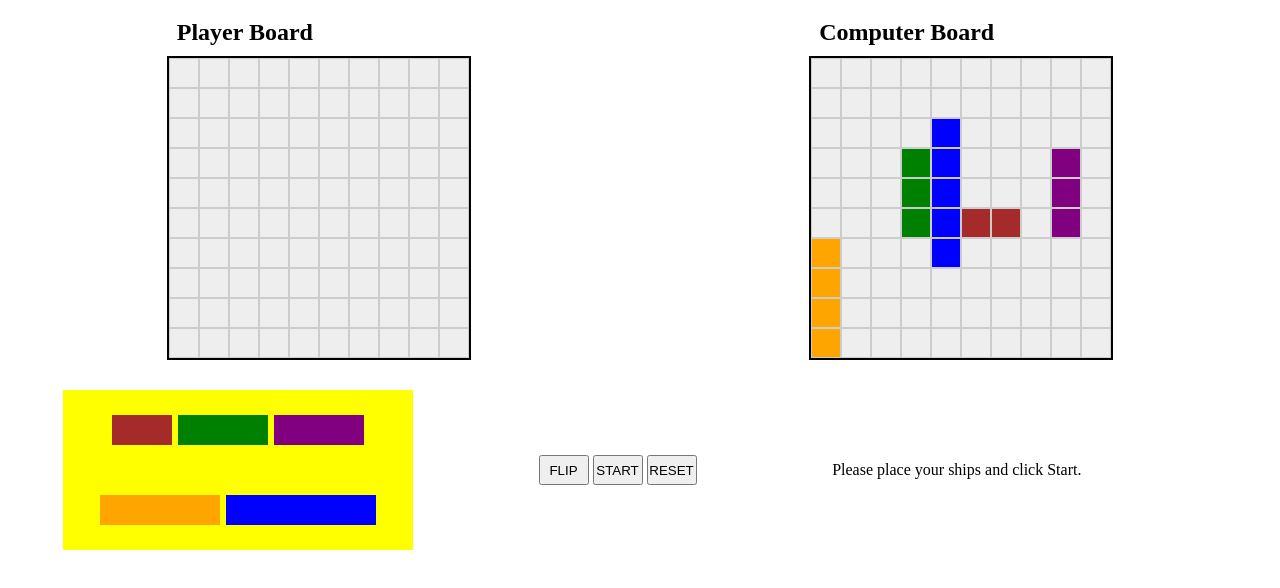
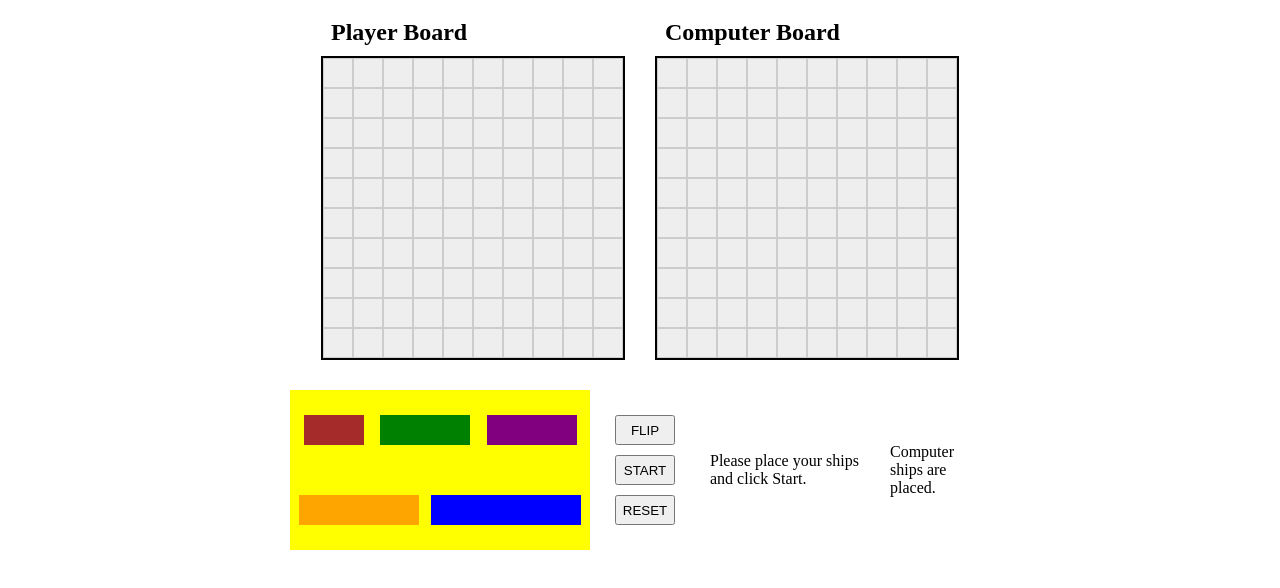
Before and after one commit to SallyCunningham620/battleship, a website built with webpack: page src/index.html in a window 1280 px wide. Shown: the part 48-636 px from the top of the page. Built offline with nearby package versions, Linux system fonts and the light colour scheme.

Commit message:
hide computer board ships add msg about ships

```diff
--- a/src/index.js
+++ b/src/index.js
@@ -254,6 +254,7 @@ function gameActiveCheck(user, userSunkShips) {
 
 function placeComputerShipsRandomly() {
     playerShips.forEach(ship => computer.board.placeShip('computer-board', ship));
+    turnMessage('Computer ships are placed.')
 }
 
 function renderBoards() {
@@ -273,7 +274,6 @@ function initGame() {
     placeComputerShipsRandomly();
     dragOverNDrop();
     updateMessage("Please place your ships and click Start.");
-    turnMessage('');
 }
 
 initGame();
--- a/src/styles.css
+++ b/src/styles.css
@@ -1,6 +1,12 @@
 * {
     margin: 0;
     padding: 0;
+}
+
+body {
+    display: flex;
+    flex-direction: column;
+    align-items: center;
 }
 
 h1 {
@@ -31,34 +37,46 @@ h2 {
 
 #game-container {
     display: flex;
-    justify-content: space-around;
-    gap: 5px;
+    gap: 30px;
 }
 
 #game-message {
     padding: 10px;
+    width: 150px;
+}
+
+#turn-message {
+    width: 100px;
 }
 
 #bottom-box {
     display: flex;
     justify-content: space-around;
     align-items: center;
+    gap: 20px;
 }
 
 .ships-container {
-    width: 350px;
+    width: 300px;
     height: 160px;
     margin: 30px 0;
     background-color: yellow;
     display: flex;
     flex-wrap: wrap !important;
-    justify-content: center;
+    justify-content: space-evenly;
     align-items: center;
+}
+
+.btn-box {
+    display: flex;
+    flex-direction: column;
 }
 
 button {
     height: 30px;
-    width: 50px;
+    width: 60px;
+    padding: 5px;
+    margin: 5px;
 }
 
 .destroyer {
@@ -79,6 +97,14 @@ button {
 
 .carrier {
     background-color: blue;
+}
+
+#computer-board .destroyer,
+#computer-board .submarine,
+#computer-board .cruiser,
+#computer-board .battleship,
+#computer-board .carrier {
+    background-color: #eee
 }
 /* Ship Styling */
 .horizontal { display: flex;}
@@ -105,9 +131,9 @@ button {
 }
 
 .hit {
-    background-color: red;
+    background-color: red !important;
 }
 
 .miss {
-    background-color: rgb(148, 147, 147);
+    background-color: rgb(148, 147, 147) !important;
 }
```
